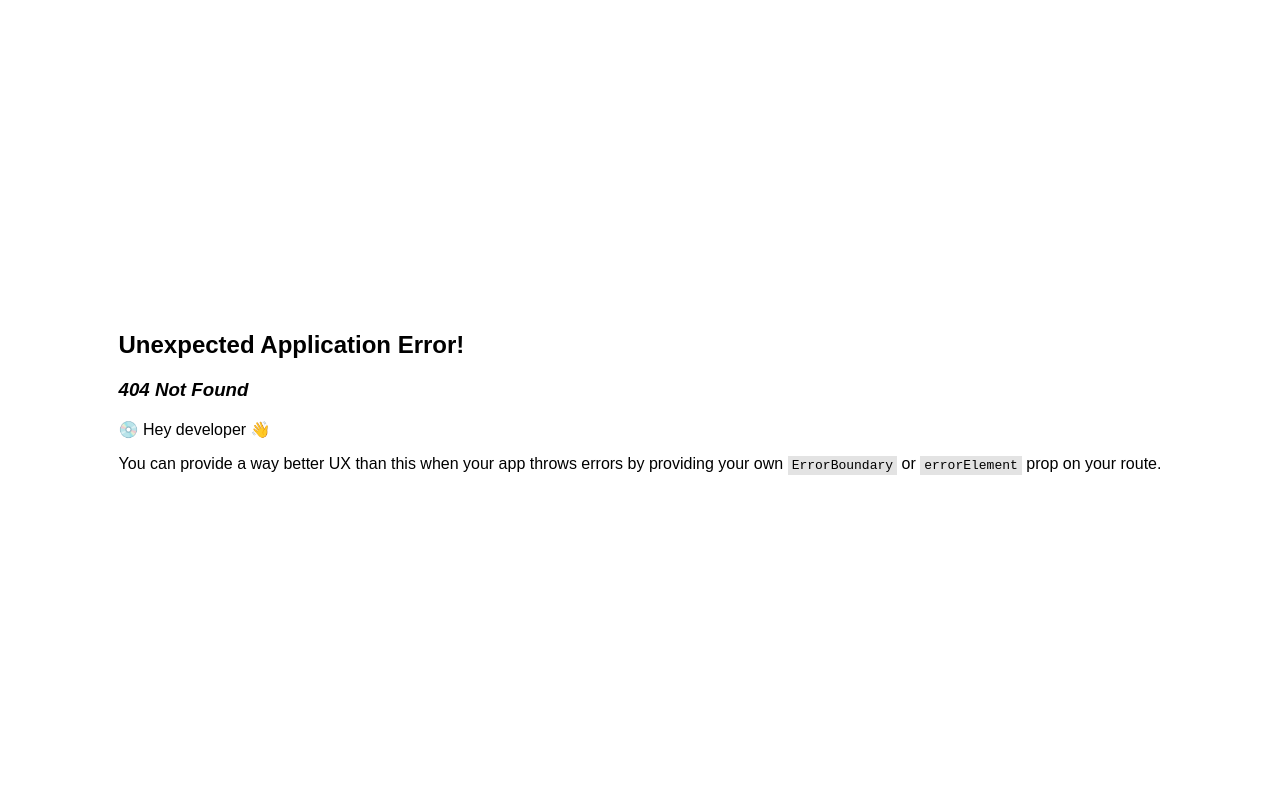
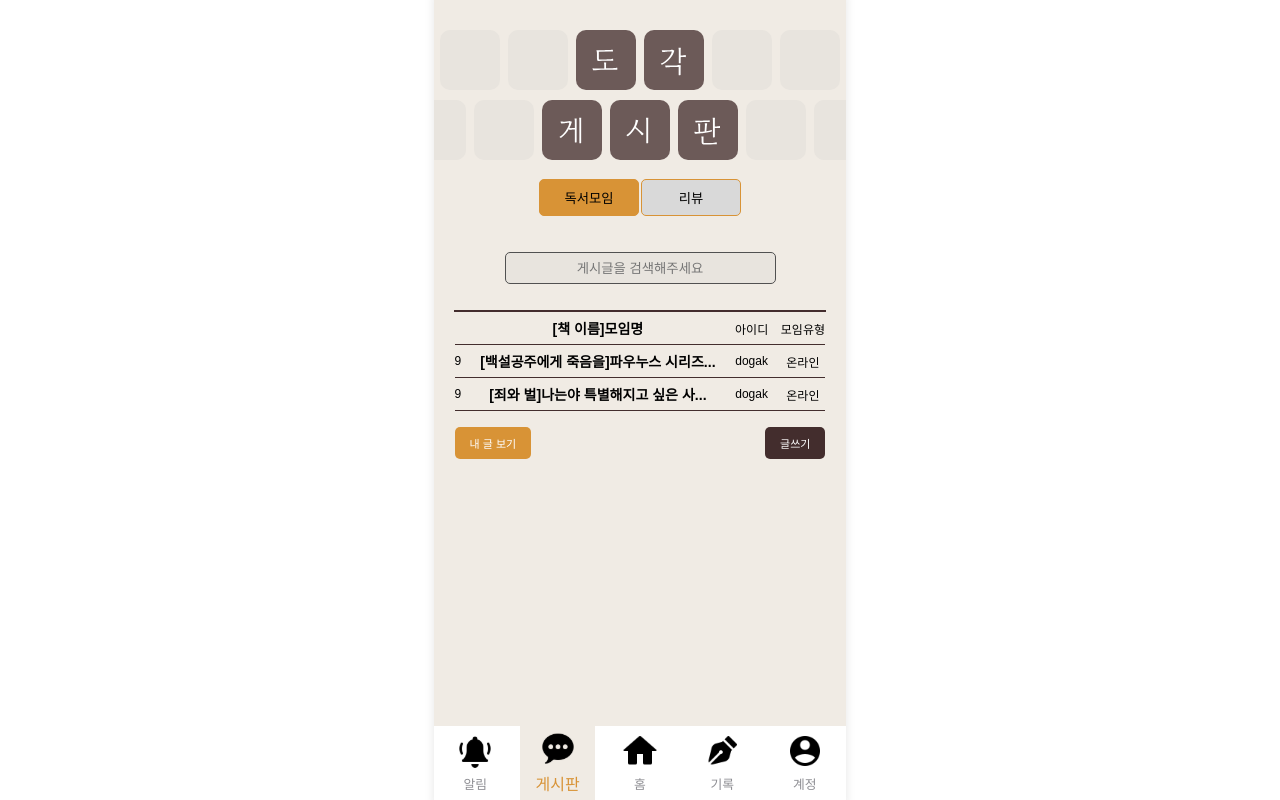
Before and after one commit to LIKELION-HUFS-12th/Dogak_FE2, a React (Vite) app: page /board/9 in a window 1280 px wide. Before the commit this address had no page. Built offline with nearby package versions, Linux system fonts and the light colour scheme; no server answers; a web font is replaced by a local one.

Commit message:
Feat: 게시판 ver2

```diff
--- a/src/components/BottomNav.jsx
+++ b/src/components/BottomNav.jsx
@@ -1,5 +1,5 @@
-import React from "react";
-import { NavLink } from "react-router-dom";
+import React, { useEffect } from "react";
+import { NavLink, useLocation, useNavigate } from "react-router-dom";
 import styled from "styled-components";
 import notice from '../assets/icon/notice-icon.svg'
 import board from '../assets/icon/board-icon.svg'
@@ -9,6 +9,17 @@ import mypage from '../assets/icon/maypage-icon.svg'
 
 //임시로 만들어만 봄봄
 function BottomNav() {
+  const location = useLocation();
+  const navigate = useNavigate();
+
+  //이게 맞는 방법인지는 잘...
+  useEffect(() => {
+    const path = location.pathname;
+    if (path === '/board') {
+      navigate('/board/group');
+    }
+  })
+
   return (
     <NavBar>
       <NavItem to="/notice" end>
--- a/src/features/board/components/BoardList.jsx
+++ b/src/features/board/components/BoardList.jsx
@@ -1,8 +1,10 @@
 import React, { useEffect, useState } from 'react'
 import { Hr, LinkItem, ListBox, ListId, ListTitle, SingleList } from './BoardStyled';
 import CountText from './CountText';
+import { useParams } from 'react-router-dom';
 
-function BoardList({tab}) {
+function BoardList() {
+  const { activeTab } = useParams();
   const [ posts, setPosts ] = useState([
     {
       "id" : 9,
@@ -35,11 +37,12 @@ function BoardList({tab}) {
   ]);
   const [ loading, setLoading ] = useState(false)
 
+
   useEffect(() => {
     const fetchPosts = async () => {
       setLoading(true);
       try {
-        const endpoint = tab === "리뷰" ? "/reviewboard" : "groupboard"; //url에 따라 api 결정
+        const endpoint = activeTab === "review" ? "/reviewboard" : "groupboard"; //url에 따라 api 결정
         const response = await fetch(endpoint) //api불러오기
         const data = await response.json();
         setPosts(data);
@@ -51,7 +54,7 @@ function BoardList({tab}) {
     };
 
     fetchPosts();
-  }, [tab])
+  }, [activeTab])
 
   if (loading) {
     return <div>로딩 중...</div>;
--- a/src/features/board/components/TabMenu.jsx
+++ b/src/features/board/components/TabMenu.jsx
@@ -1,10 +1,20 @@
-import React from 'react'
+import React, { useEffect, useState } from 'react'
 import { TabBtn } from './BoardStyled'
-// import { useNavigate } from 'react-router-dom';
+import { useNavigate, useParams } from 'react-router-dom';
 
-function TabMenu({activeTab, onTabChange}) {
-  {/*const navigate = useNavigate();
+function TabMenu() {
+  const { tab } = useParams();
+  const navigate = useNavigate();
   const [ activeTab, setActiveTab ] = useState("모임");
+
+  //url 기반으로 확인
+  useEffect(() => {
+    if (tab === "review") {
+      setActiveTab("리뷰")
+    } else if (tab === "group") {
+      setActiveTab("모임")
+    }
+  }, [activeTab]);
 
   const handleTabChange = (tab) => {
     setActiveTab(tab);
@@ -14,19 +24,18 @@ function TabMenu({activeTab, onTabChange}) {
       navigate('/board/review');
     }
   }
-    */}
 
   return (
     <div>
       <TabBtn
       style={{backgroundColor: activeTab ==="모임" ? "#d89336" : "#d9d9d9"}}
-      onClick={() => onTabChange("모임")}
+      onClick={() => handleTabChange("모임")}
       >
         독서모임
       </TabBtn>
       <TabBtn
       style={{backgroundColor: activeTab ==="리뷰" ? "#d89336" : "#d9d9d9"}}
-      onClick={() => onTabChange("리뷰")}
+      onClick={() => handleTabChange("리뷰")}
       >
         리뷰
       </TabBtn>
--- a/src/features/board/pages/BoardListPage.jsx
+++ b/src/features/board/pages/BoardListPage.jsx
@@ -1,4 +1,4 @@
-import React, {useState} from 'react'
+import React from 'react'
 import TabMenu from '../components/TabMenu';
 import BoardList from '../components/BoardList';
 import styled from 'styled-components';
@@ -22,21 +22,20 @@ const ButtonBox = styled.div`
 `
 
 function BoardListPage() {
-  const [ activeTab, setActiveTab ] = useState("모임");
   const navigate = useNavigate();
 
   return (
     <ListPageBox>
-      <TabMenu activeTab={activeTab} onTabChange={setActiveTab}/>
-      <SearchBar/>
-      <BoardList tab={activeTab}/>
+      <TabMenu />
+      <SearchBar />
+      <BoardList />
       <ButtonBox>
         <SmallBtn
         color='#d89336'
         onClick={() => navigate(`/board/my`)}
         >내 글 보기</SmallBtn>
         <SmallBtn
-        onClick={() => navigate(`/board/write`)}
+        onClick={() => navigate(`write`)}
         >글쓰기</SmallBtn>
       </ButtonBox>
     </ListPageBox>
--- a/src/router.jsx
+++ b/src/router.jsx
@@ -23,16 +23,28 @@ export default createBrowserRouter([
         element: <BoardPage />,
         children: [
           {
-            index: true,
-            element: <BoardListPage />
+            path: ':activeTab',
+            element: <BoardListPage />,
           },
           {
-            path: 'detail/:id',
-            element: <BoardDetailPage/>
+            path: 'group/detail/:id',
+            element: <BoardDetailPage />,
           },
           {
-            path: 'write',
-            element: <p>게시판 쓰는 페이지</p>
+            path: 'review/detail/:id',
+            element: <BoardDetailPage />,
+          },
+          {
+            path: 'group/write',
+            element: <p>group게시판 쓰는 페이지</p>
+          },
+          {
+            path: 'review/write',
+            element: <p>review게시판 쓰는 페이지</p>
+          },
+          {
+            path: 'my',
+            element: <p>내 개시판</p>
           }
         ]
       }
```
